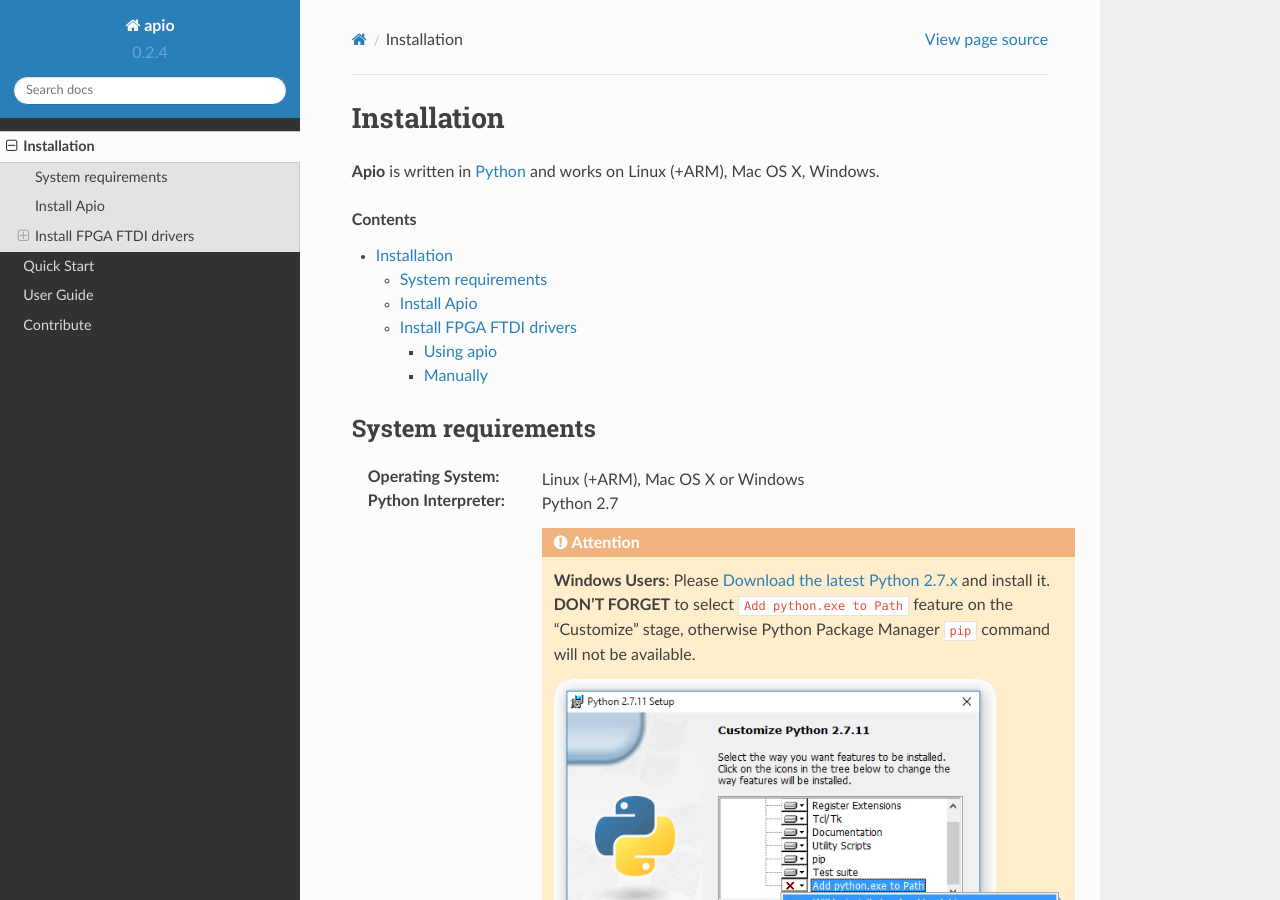
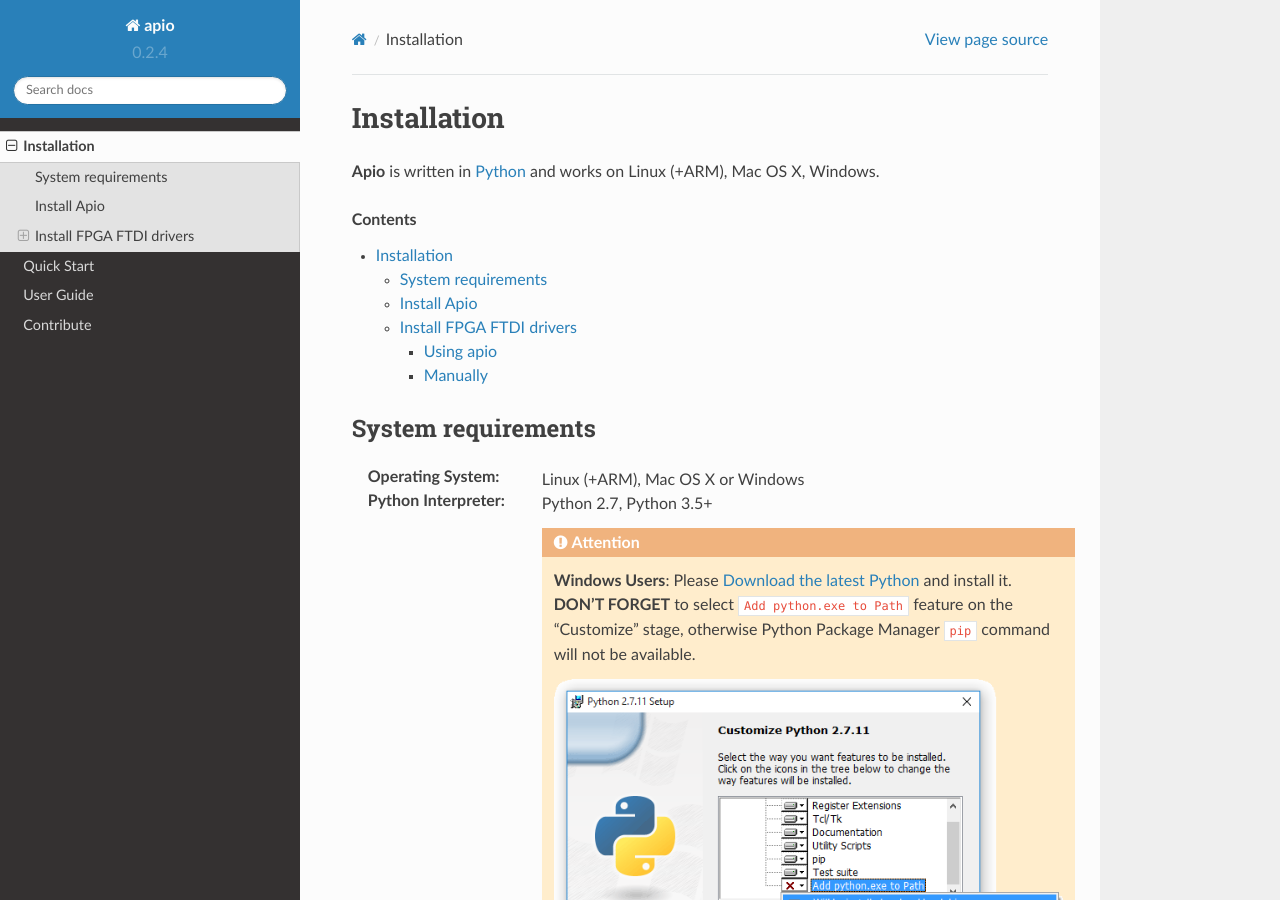
Before and after one commit to FPGAwars/apio, a Sphinx documentation site: the page built from docs/source/installation.rst, in a window 1280 px wide and 900 px high. Built offline with Sphinx 7.4.7 and the Read the Docs theme 2.0.0, drawn with Linux system fonts in a browser that asks for light colours.

Commit message:
Update Python support in docs

```diff
--- a/docs/source/installation.rst
+++ b/docs/source/installation.rst
@@ -12,10 +12,10 @@
 -------------------
 
 :Operating System: Linux (+ARM), Mac OS X or Windows
-:Python Interpreter: Python 2.7
+:Python Interpreter: Python 2.7, Python 3.5+
 
   .. attention::
-      **Windows Users**: Please `Download the latest Python 2.7.x
+      **Windows Users**: Please `Download the latest Python
       <https://www.python.org/downloads/>`_ and install it.
       **DON'T FORGET** to select ``Add python.exe to Path`` feature on the
       "Customize" stage, otherwise Python Package Manager ``pip`` command
```
Also changed, not shown: README.md (+1 -1 lines).
